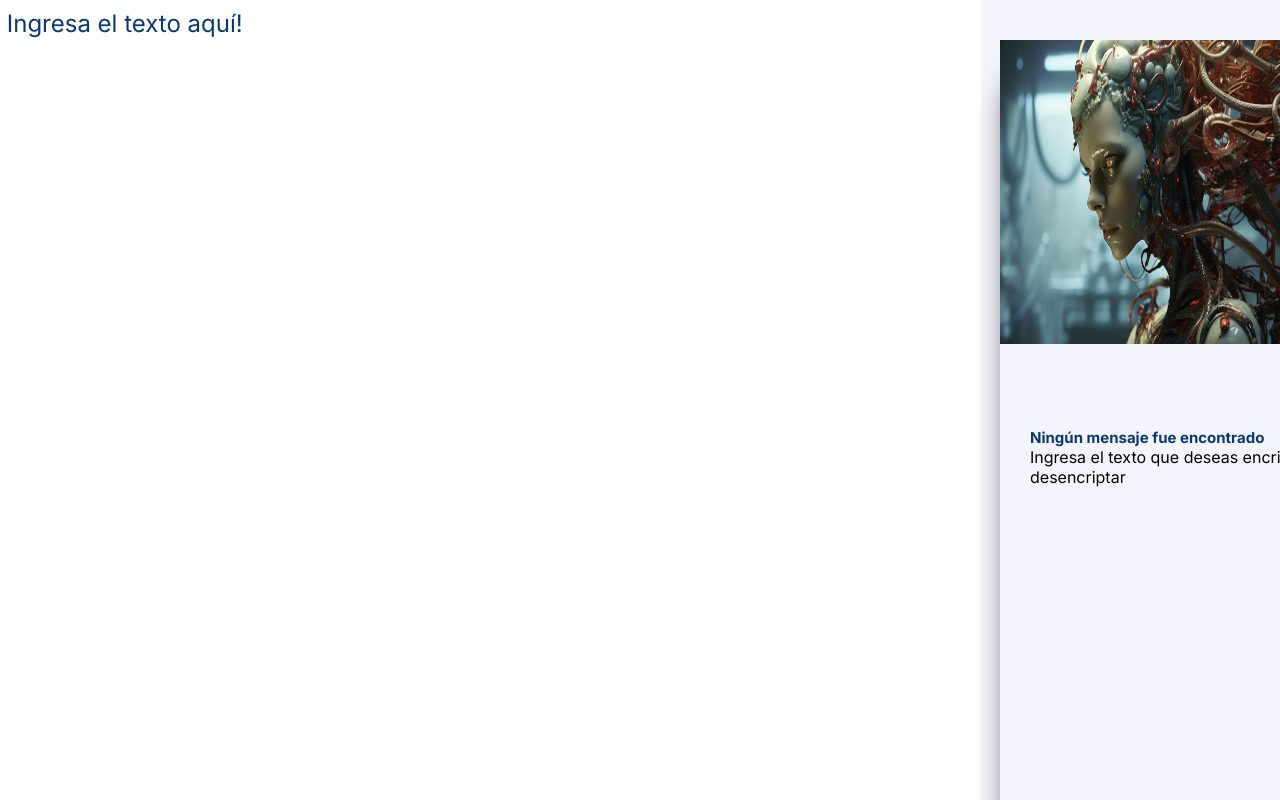
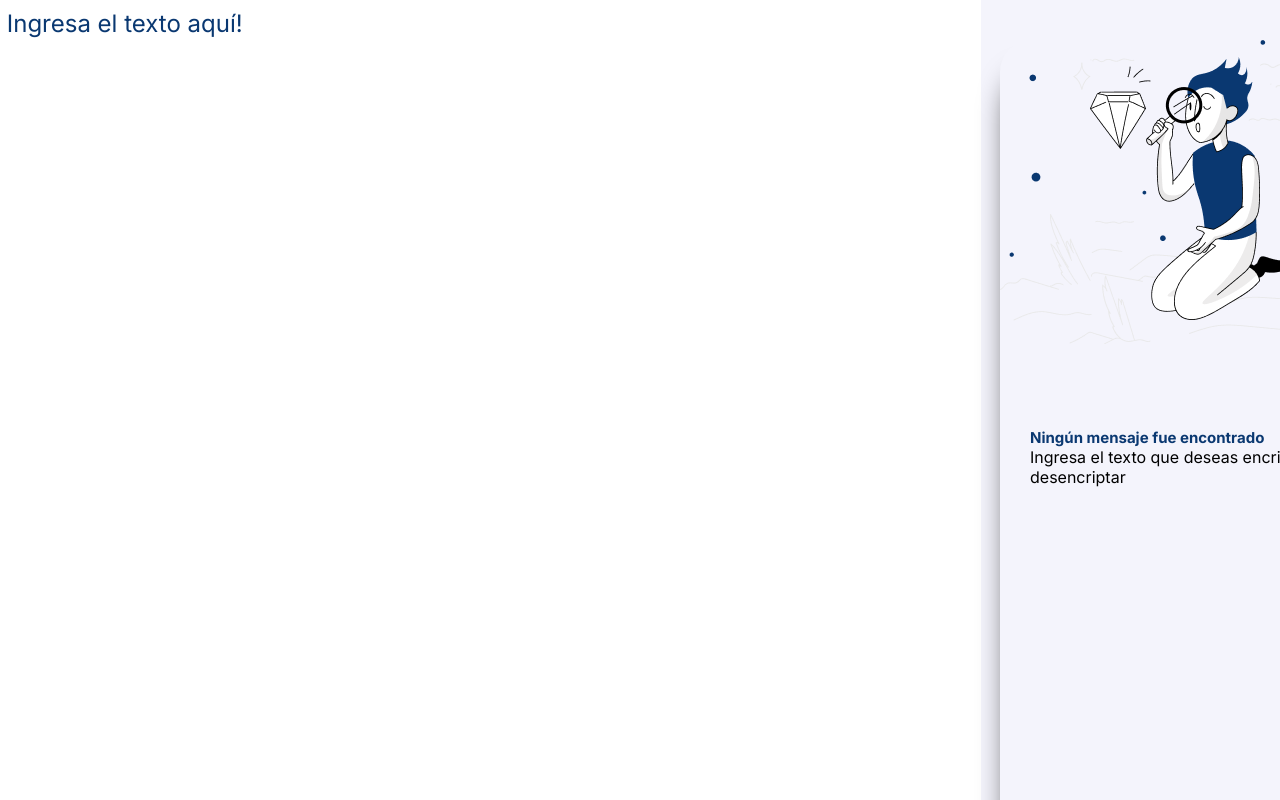
Before and after one commit to TeodoroMG/Encriptador-de-texto, a plain HTML site: page index.html in a window 1280 px wide. Shown: the top 800 px of the page. Drawn offline with Linux system fonts and the light colour scheme.

Commit message:
actualiza html y css

```diff
--- a/index.html
+++ b/index.html
@@ -48,7 +48,7 @@
         </div>
       </div>
       <div class="encriptado">
-        <img src="img/android-2.jpg" alt="logo muñeco" id="muñeco" />
+        <img src="img/muñeco.png" alt="logo muñeco" id="muñeco" />
         <div class="mensaje-encriptado" id="mensaje-encriptado">
           <h2 id="titulo-mensaje">Ningún mensaje fue encontrado</h2>
           <p id="parrafo">
--- a/style.css
+++ b/style.css
@@ -9,6 +9,8 @@ body{
   background-color: #f4f4fc;
 
 }
+
+
 head{
 
 }
@@ -31,12 +33,13 @@ gap: 8px;
 
 /* Estilos para el contenedor principal */
 .container {
-  background-image: src="img/android-2.jpg";
 
 }
 
 /* Estilos para el área de texto */
 .texto {
+
+
   width: 981px;
   height: 825px;
   top: 168px;
@@ -47,6 +50,8 @@ gap: 8px;
   line-height: 48px;
   color: #0A3871;
   border: none;
+
+
 }
 
 /* Estilos para el texto de marcador de posición */
```
